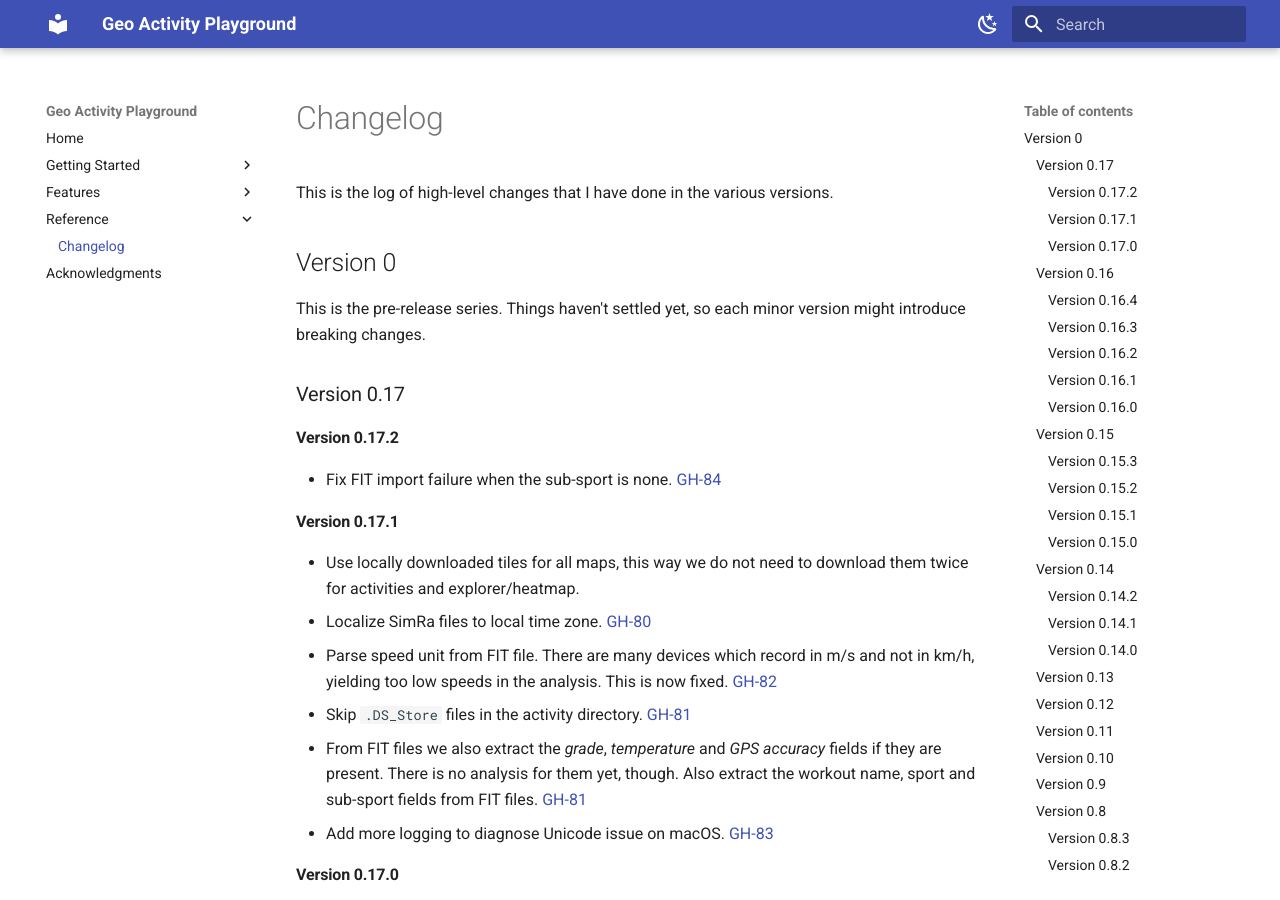
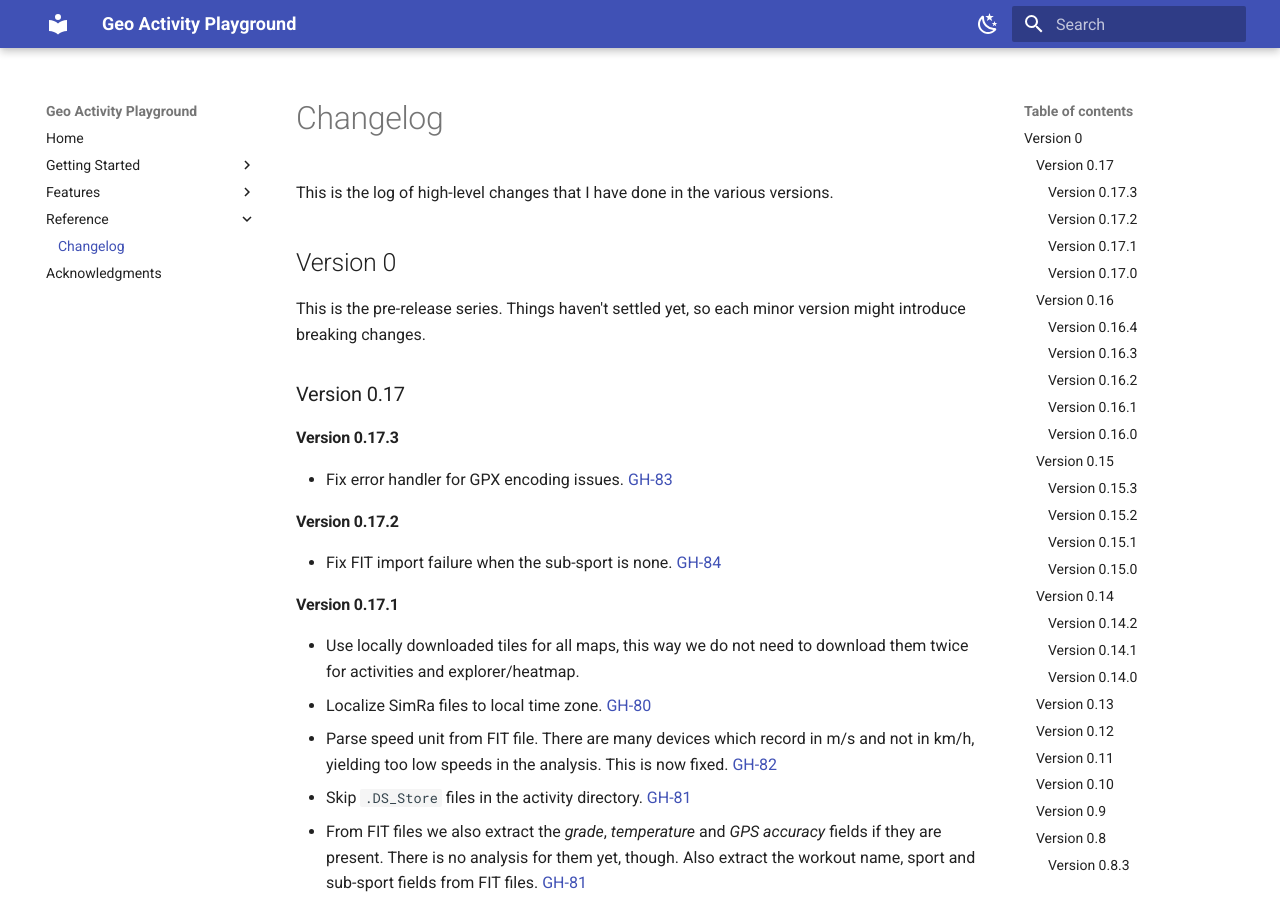
Before and after one commit to martin-ueding/geo-activity-playground, an MkDocs documentation site: the page built from docs/reference/changelog.md, in a window 1280 px wide and 900 px high. Built offline with MkDocs 1.6.1 and Material for MkDocs 9.7.7, drawn with Linux system fonts in a browser that asks for light colours.

Commit message:
Changelog entry

```diff
--- a/docs/reference/changelog.md
+++ b/docs/reference/changelog.md
@@ -7,6 +7,10 @@
 This is the pre-release series. Things haven't settled yet, so each minor version might introduce breaking changes.
 
 ### Version 0.17
+
+#### Version 0.17.3
+
+- Fix error handler for GPX encoding issues. [GH-83](https://github.com/martin-ueding/geo-activity-playground/issues/83)
 
 #### Version 0.17.2
 
```
